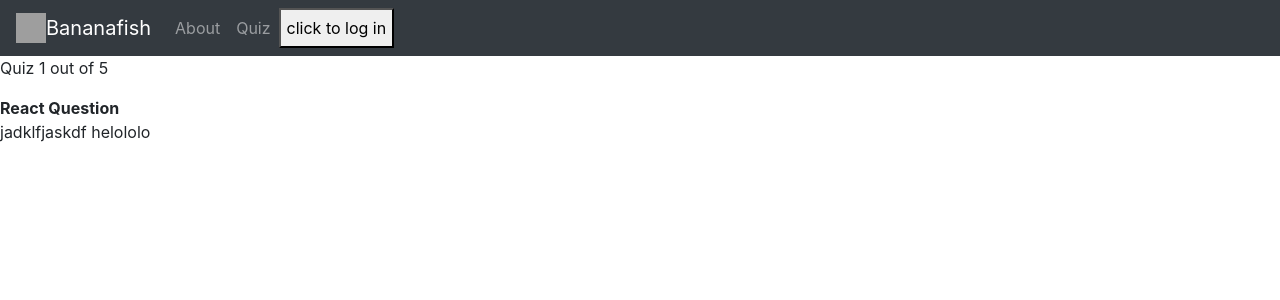
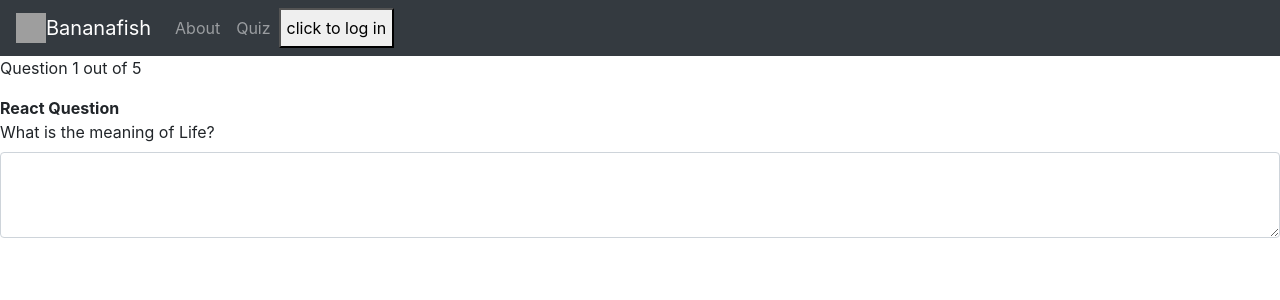
Before and after one commit to saruit0105/Interprep---MERN-stack-final-project, a React (Create React App) app in the folder frontend/: page /quiz/react in a window 1280 px wide. Shown: the top 300 px of the page. Built offline with nearby package versions, Linux system fonts and the light colour scheme; no server answers; grey boxes are pictures that could not be loaded.

Commit message:
hellooooo fixing stuff

```diff
--- a/frontend/src/components/Questions.jsx
+++ b/frontend/src/components/Questions.jsx
@@ -30,7 +30,7 @@ class Questions extends Component {
   render() {
     return (
       <div>
-        <p> Quiz 1 out of 5</p>
+        <p> Question 1 out of 5</p>
         {this.choicePicked()}
         <strong>why did bill gates invent javascript????</strong>
         <div className="questionBox">
--- a/frontend/src/components/ReactQuestions.jsx
+++ b/frontend/src/components/ReactQuestions.jsx
@@ -1,15 +1,21 @@
 import React, { Component } from 'react'
+import Form from 'react-bootstrap/Form'
 
 export default class ReactQuestions extends Component {
     render() {
         return (
             <div>
                 <div>
-        <p> Quiz 1 out of 5</p>
+        <p> Question 1 out of 5</p>
 
         <strong>React Question</strong>
         <div className="questionBox">
-          jadklfjaskdf helololo
+          <Form>
+          <Form.Group controlId="exampleForm.ControlTextarea1">
+    <Form.Label>What is the meaning of Life?</Form.Label>
+    <Form.Control as="textarea" rows="3" />
+  </Form.Group>
+          </Form>
 
         </div>
       </div>
--- a/frontend/src/components/Signup.jsx
+++ b/frontend/src/components/Signup.jsx
@@ -93,7 +93,7 @@ class Signup extends Component {
                               name="email"
                               id="inputEmail"
                               onChange={this.updateInput}
-                              value={this.state.email}
+                              value={this.state.newEmail}
                               className="form-control"
                               placeholder="email"
                               required
```
